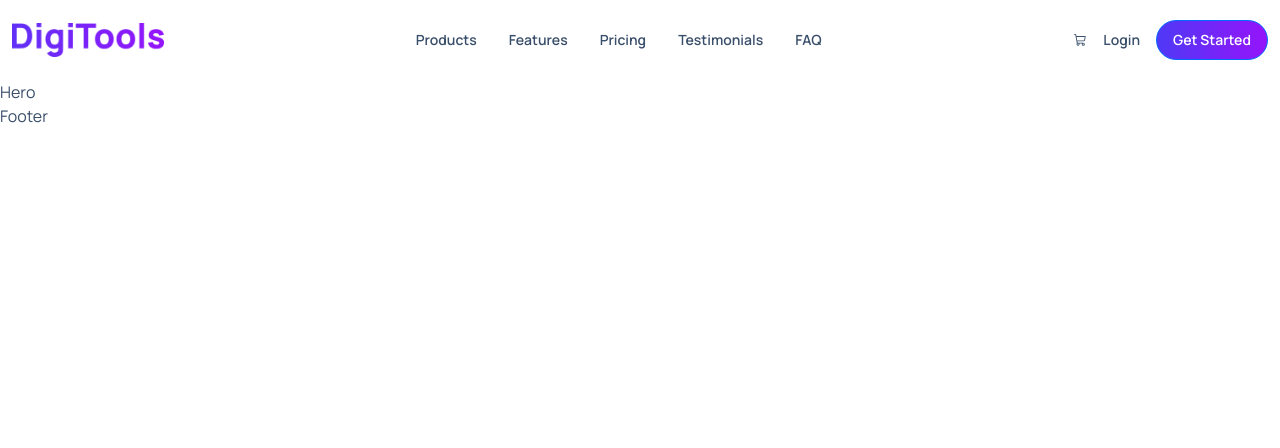
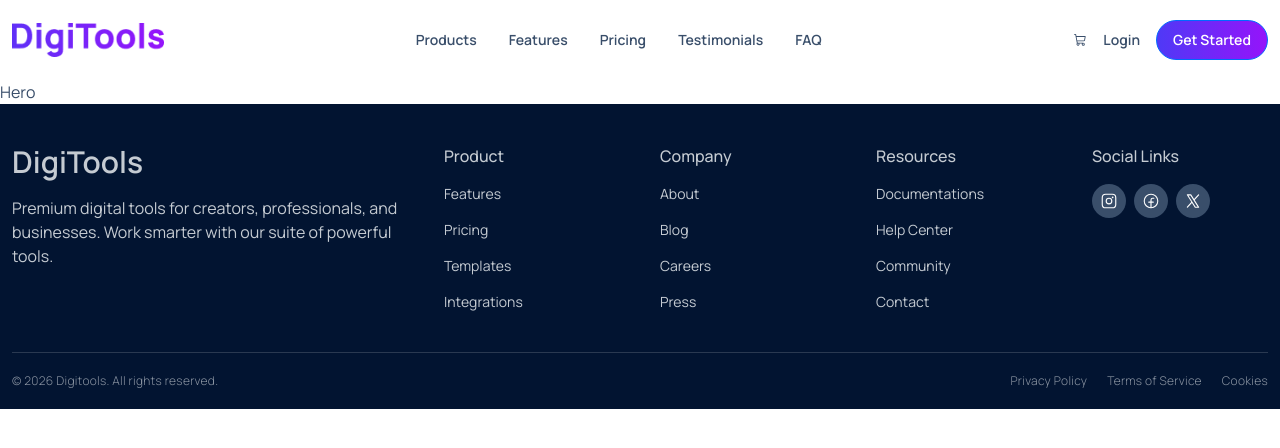
Before and after one commit to ShahSaminYasar/digitools, a React (Vite) app: page / in a window 1280 px wide. Shown: the top 448 px of the page. Built offline with nearby package versions, Linux system fonts and the light colour scheme.

Commit message:
Added: Footer

```diff
--- a/src/components/Footer.jsx
+++ b/src/components/Footer.jsx
@@ -1,3 +1,117 @@
+import {
+  FacebookLogoIcon,
+  InstagramLogoIcon,
+  XLogoIcon,
+} from "@phosphor-icons/react";
+
 export default function Footer() {
-  return <footer>Footer</footer>;
+  return (
+    <footer className="bg-neutral text-neutral-content px-3 pb-5 pt-10">
+      <div className="container grid grid-cols-2 lg:grid-cols-6 gap-10 pb-10 border-b border-neutral-content/20">
+        <div className="col-span-2 flex flex-col gap-4">
+          <h1 className="text-3xl font-semibold">DigiTools</h1>
+          <p>
+            Premium digital tools for creators, professionals, and businesses.
+            Work smarter with our suite of powerful tools.
+          </p>
+        </div>
+
+        <div className="flex flex-col gap-4">
+          <span className="text-base font-medium">Product</span>
+          <nav className="font-normal text-sm">
+            <ul className="flex flex-col gap-4">
+              <li>
+                <a href="#">Features</a>
+              </li>
+              <li>
+                <a href="#">Pricing</a>
+              </li>
+              <li>
+                <a href="#">Templates</a>
+              </li>
+              <li>
+                <a href="#">Integrations</a>
+              </li>
+            </ul>
+          </nav>
+        </div>
+
+        <div className="flex flex-col gap-4">
+          <span className="text-base font-medium">Company</span>
+          <nav className="font-normal text-sm">
+            <ul className="flex flex-col gap-4">
+              <li>
+                <a href="#">About</a>
+              </li>
+              <li>
+                <a href="#">Blog</a>
+              </li>
+              <li>
+                <a href="#">Careers</a>
+              </li>
+              <li>
+                <a href="#">Press</a>
+              </li>
+            </ul>
+          </nav>
+        </div>
+
+        <div className="flex flex-col gap-4">
+          <span className="text-base font-medium">Resources</span>
+          <nav className="font-normal text-sm">
+            <ul className="flex flex-col gap-4">
+              <li>
+                <a href="#">Documentations</a>
+              </li>
+              <li>
+                <a href="#">Help Center</a>
+              </li>
+              <li>
+                <a href="#">Community</a>
+              </li>
+              <li>
+                <a href="#">Contact</a>
+              </li>
+            </ul>
+          </nav>
+        </div>
+
+        <div className="flex flex-col gap-4">
+          <span className="text-base font-medium">Social Links</span>
+          <div className="flex gap-2">
+            <a
+              href="#"
+              className="w-fit text-lg p-2 rounded-full block aspect-square bg-base-content text-base-100"
+            >
+              <InstagramLogoIcon />
+            </a>
+
+            <a
+              href="#"
+              className="w-fit text-lg p-2 rounded-full block aspect-square bg-base-content text-base-100"
+            >
+              <FacebookLogoIcon />
+            </a>
+
+            <a
+              href="#"
+              className="w-fit text-lg p-2 rounded-full block aspect-square bg-base-content text-base-100"
+            >
+              <XLogoIcon />
+            </a>
+          </div>
+        </div>
+      </div>
+
+      <div className="pt-5 text-xs tracking-wide flex items-center justify-between font-light text-neutral-content/70">
+        <p>&copy; 2026 Digitools. All rights reserved.</p>
+
+        <div className="flex gap-5">
+          <a href="#">Privacy Policy</a>
+          <a href="#">Terms of Service</a>
+          <a href="#">Cookies</a>
+        </div>
+      </div>
+    </footer>
+  );
 }
```
